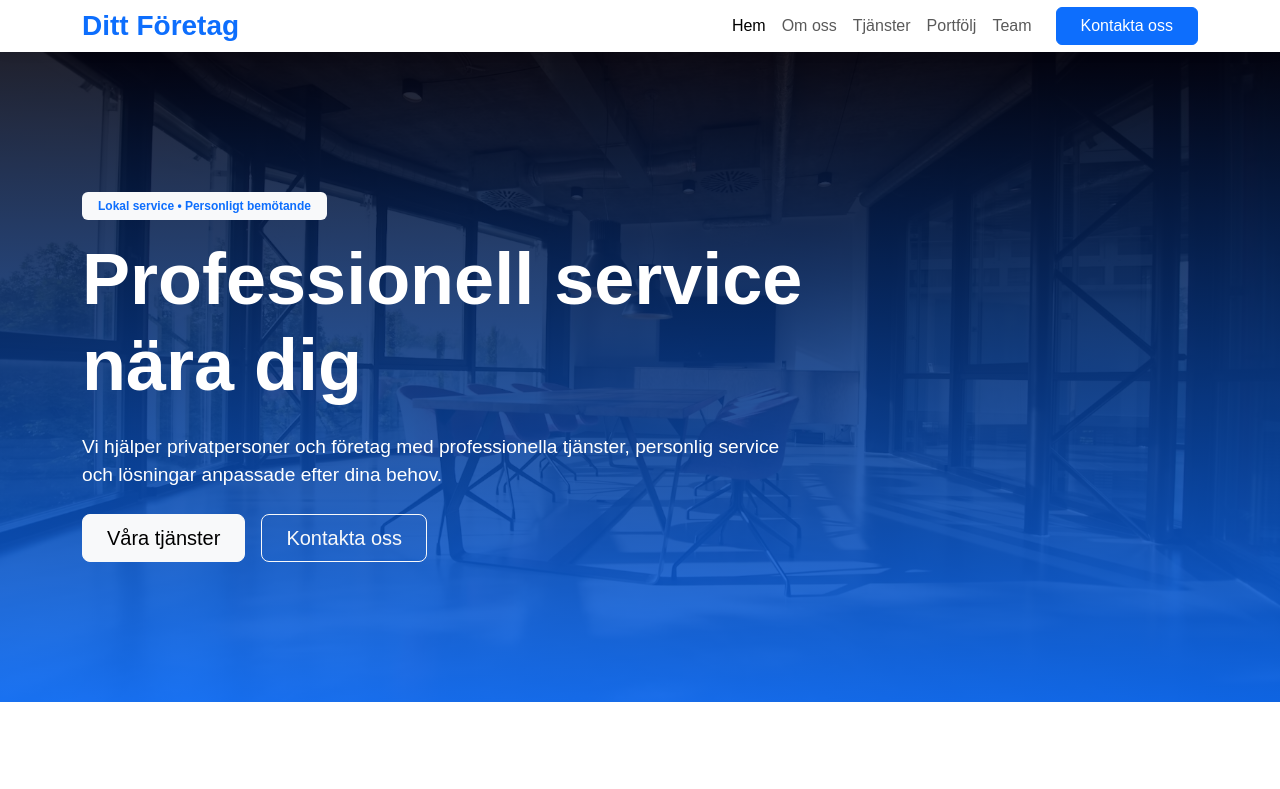
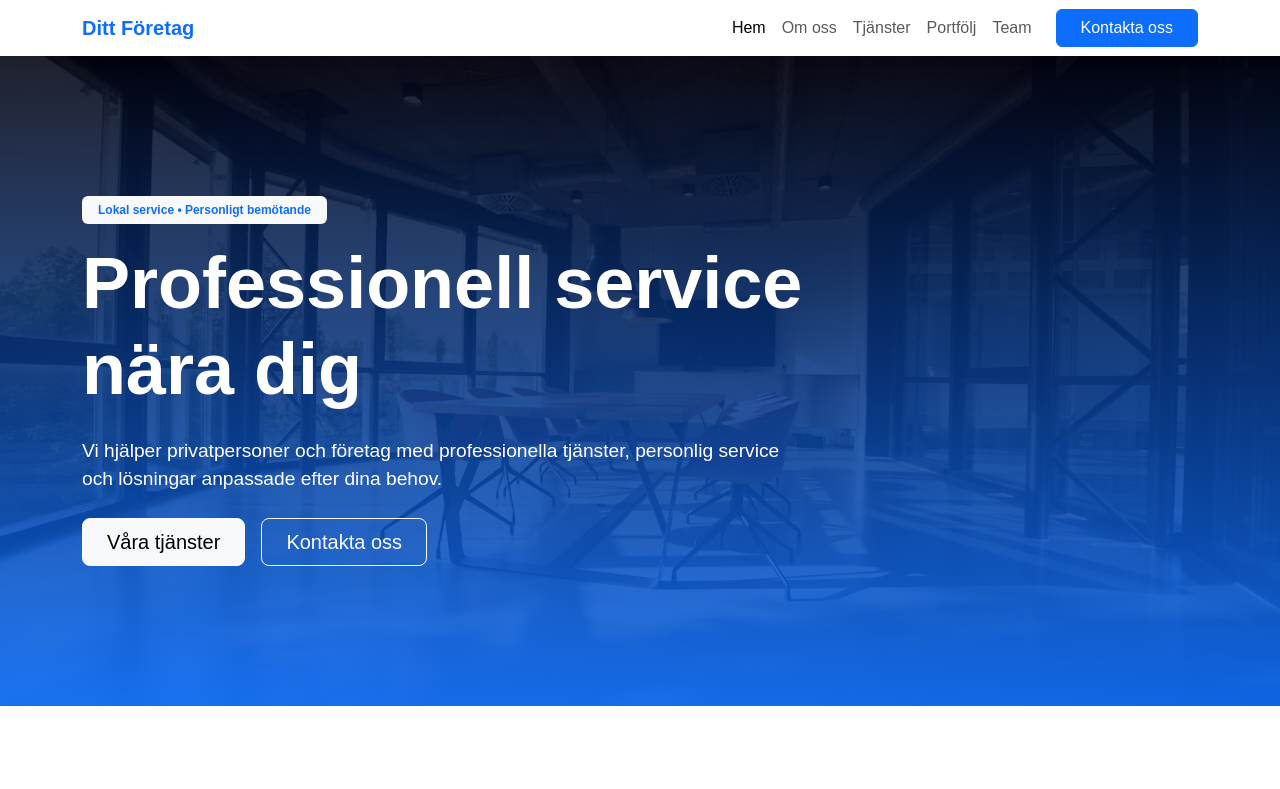
Before and after one commit to MarreGit/multi, a plain HTML site: page index.html in a window 1280 px wide. Shown: the top 789 px of the page. Drawn offline with nearby package versions, Linux system fonts and the light colour scheme.

Commit message:
nav height

```diff
--- a/index.html
+++ b/index.html
@@ -12,8 +12,8 @@
 </head>
 
 <body style="width: auto;height: auto;min-height: 100%;">
-    <nav class="navbar navbar-expand-lg sticky-top bg-white pt-0 mb-0 pb-0" style="overflow: visible;position: sticky;display: flex;">
-        <div class="container"><a class="navbar-brand text-primary" href="#hem" style="font-size: 28px;"> Ditt Företag </a><button class="navbar-toggler ms-0 px-2" data-bs-toggle="collapse" data-bs-target="#mainNavbar" type="button" aria-controls="mainNavbar" aria-expanded="false" aria-label="Öppna meny"><span class="navbar-toggler-icon"></span></button>
+    <nav class="navbar navbar-expand-lg sticky-top bg-white pt-0 mb-0 pb-0" style="overflow: visible;position: sticky;display: flex;height: 56px;">
+        <div class="container"><a class="navbar-brand text-primary" href="#hem" style="font-size: 20px;"> Ditt Företag </a><button class="navbar-toggler ms-0 px-2" data-bs-toggle="collapse" data-bs-target="#mainNavbar" type="button" aria-controls="mainNavbar" aria-expanded="false" aria-label="Öppna meny"><span class="navbar-toggler-icon"></span></button>
             <div class="collapse navbar-collapse" id="mainNavbar">
                 <ul class="navbar-nav align-items-lg-center ms-auto">
                     <li class="nav-item"><a class="nav-link active" href="#hem">Hem</a></li>
```
Also changed, not shown: 1 other file.
